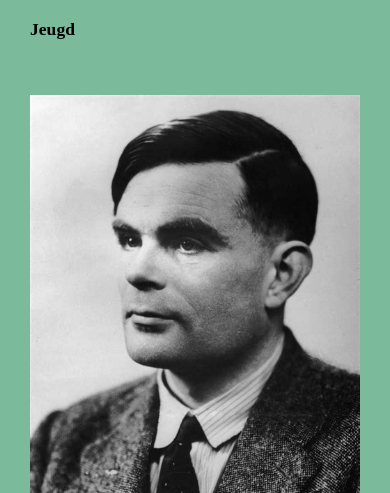
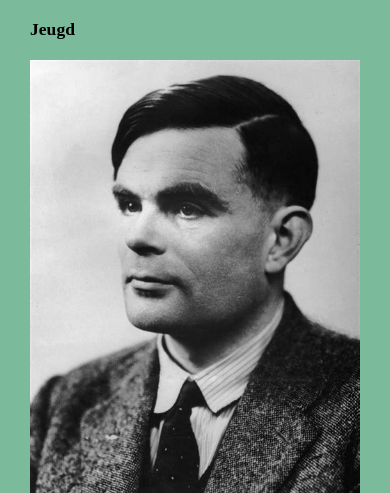
Before and after one commit to 210483/WebApp, a plain HTML site: page html/alanTuring.html in a window 390 px wide. Shown: the part 607-1100 px from the top of the page. Drawn offline with Linux system fonts and the light colour scheme.

Commit message:
Test for mobile

```diff
--- a/css/style.css
+++ b/css/style.css
@@ -87,7 +87,7 @@ article {
 @media screen and (max-width: 700px) {
     .staandImg, .liggendImg {
         width: 100%;
-        margin: 50px 0px;
+        margin: 15px 0px;
         /* height: 500px; */
     }
 }
```
